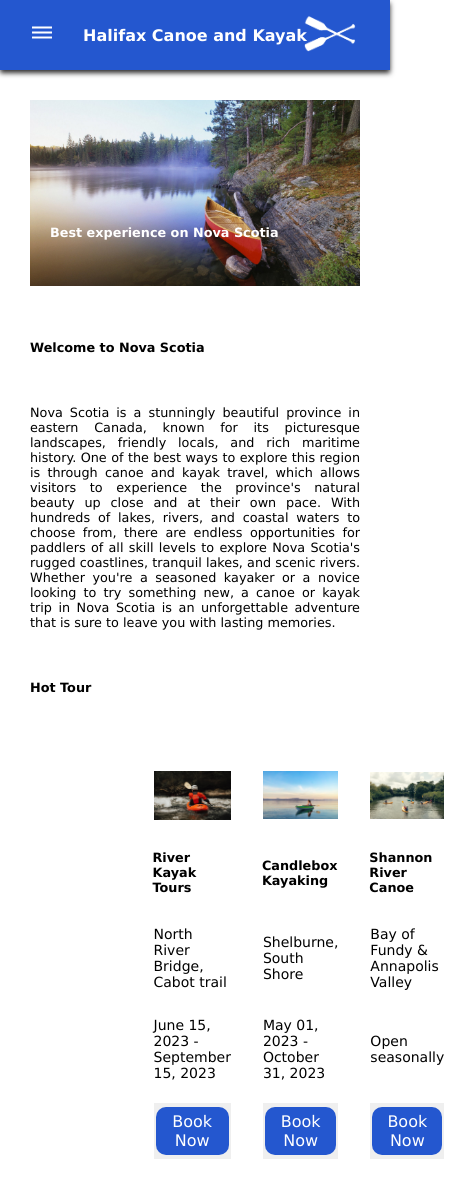
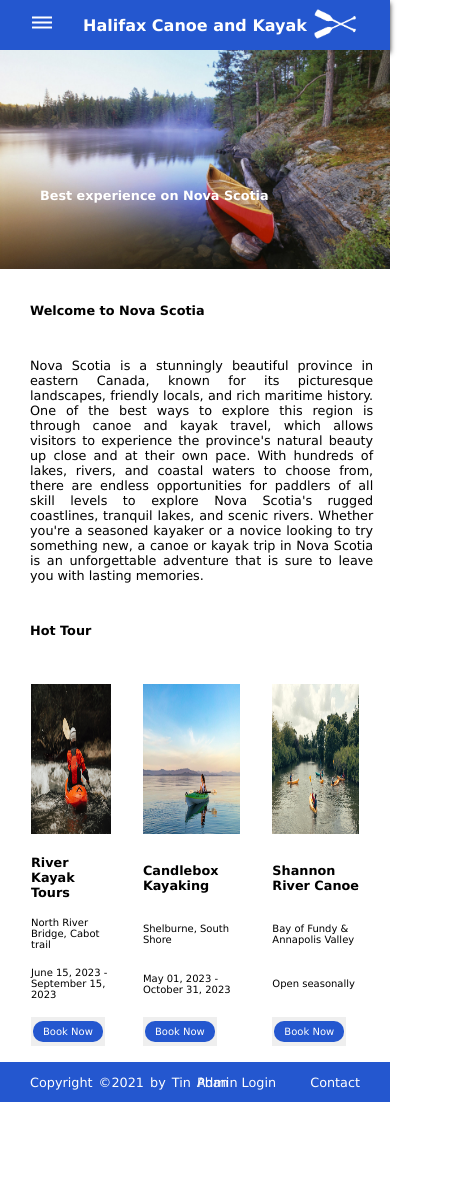
Before and after one commit to tin-phan/DNS-WebDev-project-1-basic-with-html-css-jquery, a plain HTML site: page index.html in a window 390 px wide. Shown: the top 1188 px of the page, 475 px wide, since content can reach past the window. After the commit the page ends 1102 px from the top, so only its background shows below. Drawn offline with nearby package versions, Linux system fonts and the light colour scheme.

Commit message:
fix error the isn's anything to compare

```diff
--- a/style.css
+++ b/style.css
@@ -1,7 +1,7 @@
 * {
     margin: 0 auto;
     font-family: Verdana, Geneva, Tahoma, sans-serif;
-    }
+}
 
 body {
     margin: 0 auto;
@@ -12,8 +12,8 @@ header {
     justify-content: center;
     align-items: center;
     background-color: #2457cf;
-    height: 70px;
-    Position: relative; /*check position top menu*/
+    height: 50px;
+    Position: relative;
 }
 
 header{
@@ -22,6 +22,7 @@ header{
 
 h1 {
     width: 100%;
+    font-size: 25px;
     text-align: center;
     color: #fff;
     align-items: center;
@@ -71,20 +72,19 @@ nav.sub-menu a:hover {
 .top-logo img{
     position: absolute;
     right: 30px;
-    bottom: 5px;
-    Height: 60px;
-    width: 100px;
+    bottom: 0px;
+    height: 50px;
 }
 
 main {
     width: 100%;
-    padding: 30px;
+    padding: 10px  100px;
     box-sizing: border-box;
 }
 
 h2 {
     width: 100%;
-    margin: 50px 0 50px 0;
+    margin: 20px 0 20px 0;
     text-align: left;
     text-justify: inter-word;
 }
@@ -100,17 +100,16 @@ a {
     color: #fff;
 }
 
-.cover img {
-    width: 100%;
-    height: 80%;
-    align-items: center;
-    text-align: center;
-}
-
 .cover {
     position: relative;
     align-items: center;
 }
+
+.cover img {
+    width:100%;
+    height: 30%;
+}
+
 
 .exp {
     position: absolute;
@@ -129,18 +128,18 @@ table {
     margin-left:auto;
     margin-right:auto;
     border-spacing: 30px 15px;
-    padding: 0 40px;
+    padding: 0 80px;
 }
 
 #tour-img img{
     width: 100%;
-    height: 300px;
+    height: 250px;
     align-items: center;
 }
 
 tr th {
     text-align: left;
-     padding: 10px 0;
+   /* padding: 10px 0;*/
 }
 
 tr th a {
@@ -154,7 +153,7 @@ tr th a:hover {
 tr td p {
     align-items: center;
     text-align: left;
-    padding: 5px 0;
+    /*padding: 5px 0;*/
     font-size: 14px;
 }
 
@@ -185,12 +184,10 @@ button{
 }
 
 footer {
-
     position: relative;
     padding: 20px 30px 20px 30px;
     display: flex;
     background:#2457cf;
-    width: 100%;
     align-items: center;
 }
 
@@ -202,8 +199,7 @@ footer {
 
 .footer-menu {
     position: absolute;
-    right: 90px;
-    /* float: right;remove */
+    right: 30px;
     color:  #fff;
     text-decoration: none;
 }
@@ -217,53 +213,147 @@ footer {
     color: #000000;
     padding: 10px;
 }
+/* assignment request*/
+ @media only screen and (max-width: 1200px) {
+    body{
+        width: 100%;
+        }
+    main {
+            width: 100%;
+            padding: 0;
+        }
 
- @media only screen and (max-width: 1200px) {
-    main {
-          max-width: none;
-          width: auto;
+    h2 {
+        width: 100%;
+        padding: 10px 10px 10px 30px;
+            }
+
+    .lead {
+        width: 88vw;
+        margin:0;
+        padding: 10px 20px 10px 30px;
         }
+
+    .exp {
+        padding: 40px;
+        }
+
+    .container {
+        width: 100%;
+        }
+
     #tour-img img{
             width: 100%;
-            height: 100%;
+            height: 180px;
         }
+    h3 {
+            font-size: 95%;
+        }
+    tr td p {
+            font-size: 80%;
+            width:100%;
+            padding:0;
+            margin:0;
+            /*margin-left:-5px;*/
+            }
+
+    .cta {
+            font-size: 80%;
+             }
+
+    .footer-info{
+        width:90vw;
+    }
 }
+/* assignment request*/
  @media only screen and  (max-width: 800px) {
-     h1 {
+    main {
+        width: 100%;
+        padding: 0;
+    }
+    header {
+        max-width: none;
+        width: 100%;
+    }
+
+    h1 {
             font-size: 100%;
         }
-    h2,h3, p {
+
+    .container {
+            width: 100%;
+       }
+
+    h2 {
+        width: 100%;
+        /*padding: 10px 10px 10px 30px;*/
+        font-size: 80%;
+            }
+
+    .lead {
+        width: 88vw;
+        margin:0;
+       /*padding: 10px 40px 10px 40px;*/
+        }
+    h3 {
             font-size: 80%;
         }
+    p {
+        font-size: 80%;
+    }
+    /*h2,h3, p {
+            font-size: 80%;
+        }*/
+
     .exp {
             font-size: 80%;
         }
+
     .top-logo img{
             width: auto;
         }
-    header {
-            max-width: none;
-            width: auto;
+
+        .cover  {
+            width: 100%;
         }
+
+    .cover img {
+        width:100;
+        height: 30%;
+        }
+
+    .exp {
+         padding: 40px;
+        }
+
+
+    table {
+        margin-left:auto;
+        margin-right:auto;
+        padding: 0 0;
+        }
+    #tour-img img{
+        width: 100%;
+        height: 150px;
+        }
+
+    tr td p {
+        /*padding: 5px;*/
+        font-size: 10px;
+        }
+
+    .cta {
+        font-size: 10px;
+        }
+
     footer {
-            width: auto;
+        width: auto;
         }
     .footer-menu {
             font-size: 80%;
         }
-    table{
-            width: auto;
-        }
-    table tr th td {
-            width: auto;
-            font-size: 80%;
-        }
-    #tour-img img{
-            width: 100%;
-            height: 100%;
-        }
 }
-
+/*
 @media only screen and (max-width: 768px) and (min-width: 320px) {
     h1 {
         font-size: 100%;
@@ -281,6 +371,31 @@ header {
         max-width: none;
         width: auto;
     }
+
+    .container {
+
+         width: 100%;
+         }
+
+table {
+    margin-left:0px;
+    width: 100vw;;
+    border-spacing: 5px 5px;
+    }
+
+#tour-img img{
+    width: 24.9vw;
+    height: 80px;
+}
+tr td p {
+    padding: 5px;
+    font-size: 10px;
+}
+
+
+.cta {
+font-size: 10px;
+}
 footer {
     display: flex;
         width: auto;
@@ -303,27 +418,4 @@ table tr th td {
             width: auto;
         font-size: 80%;
     }
-
-
-}
-/*
-@media only screen and (max-width: 677px) {
-    [class*="col-"] {
-        width: 100%;
-        }
-    table{
-            width: auto;
-        }
-    .top-logo img{
-            max-width: 100%;
-        }
-    table{
-            max-width: none;
-            width: auto;
-        }
-    #tour-img img{
-            width: 100%;
-            height: 100%;
-        }
-}
-*/
+}*/
```
Also changed, not shown: index.html (+0 -18 lines).
